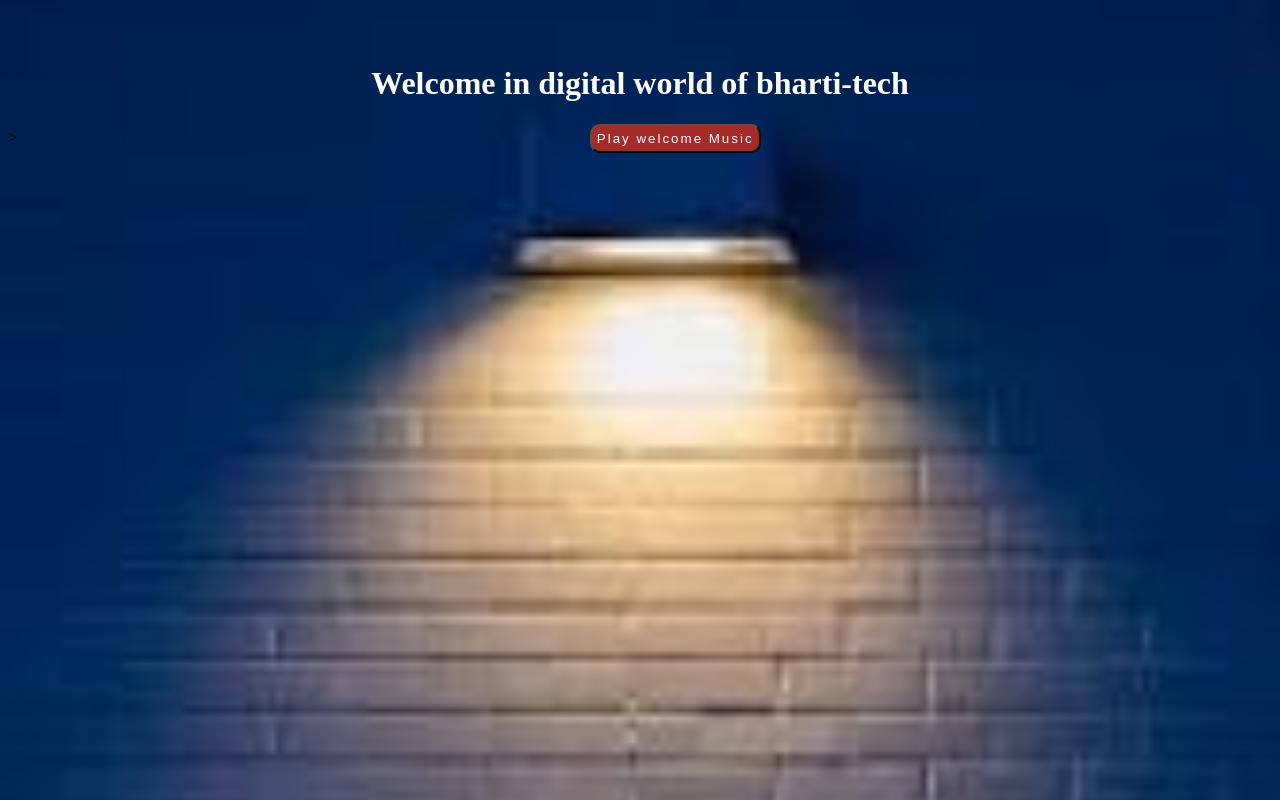
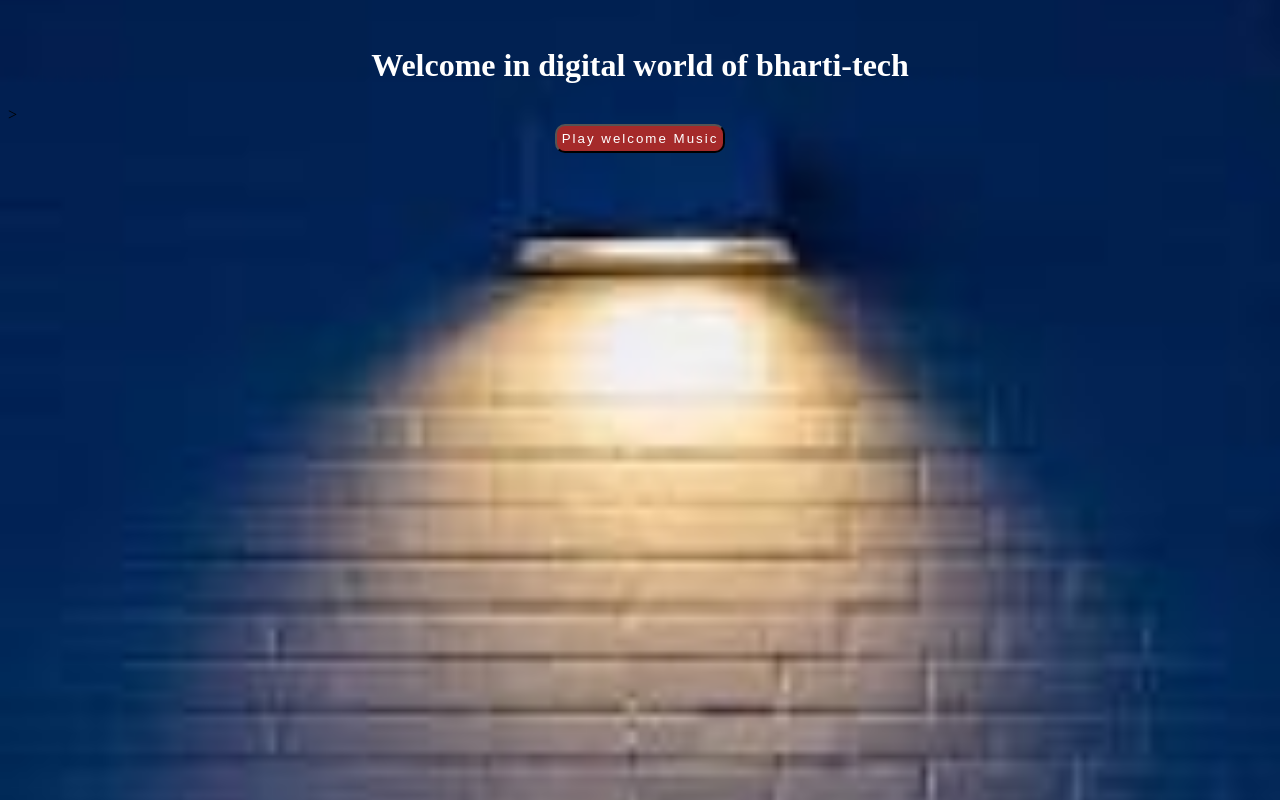
Before and after one commit to agrimajha/bharti-tech, a plain HTML site: page index.html in a window 1280 px wide. Drawn offline with Linux system fonts and the light colour scheme.

Commit message:
Add files via upload

```diff
--- a/index.html
+++ b/index.html
@@ -18,10 +18,11 @@
 </head>
 
 <body >
-  <br><br>
+  <br>
     <h1 style="color: white; text-align: center;">Welcome in digital world of bharti-tech</h1>>
-    <button onclick="document.getElementById('bg-music').play()" style="margin-left:45%; padding: 5px;background-color: brown;color: white;border-radius: 10px;letter-spacing: 2px;font-family: 'arial';">Play welcome Music</button>
-
+    <div style="text-align: center;">
+        <button onclick="document.getElementById('bg-music').play()" style=" padding: 5px;background-color: brown;color: white;border-radius: 10px;letter-spacing: 2px;font-family: 'arial';">Play welcome Music</button>
+    </div>
 <audio id="bg-music" >
   <source src="background-music.mp3" type="audio/mpeg">
 </audio>
```
